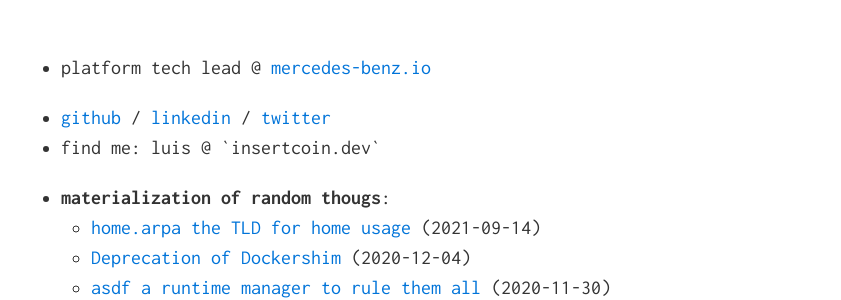
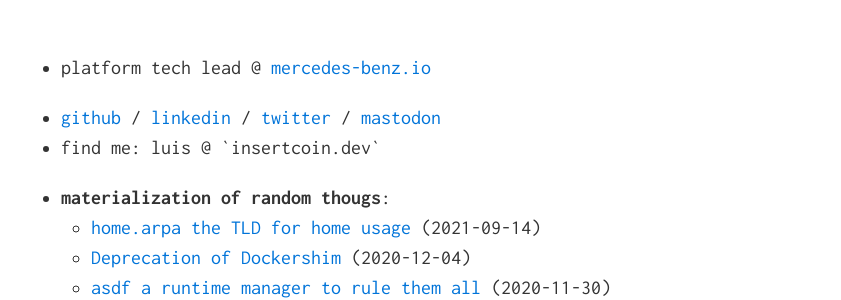
Before and after one commit to lmmendes/ink.insertcoin.dev, a Jekyll site: the page built from index.md, in a window 1280 px wide. Shown: the part 167-467 px from the top of the page, without its empty margins (209-1050 px from the left). Built offline with Jekyll 4.4.1, drawn with Linux system fonts in a browser that asks for light colours.

Commit message:
Added  mastodon link

```diff
--- a/_config.yml
+++ b/_config.yml
@@ -29,8 +29,9 @@ google_analytics: G-S86K5Z69JJ
 
 theme_config:
   twitter_username: lmmendes
-  github_username:  lmmendes
+  github_username: lmmendes
   linkedin_username: lmmendes
+  mastodon_username: lmmendes
   base_domain_url: insertcoin.dev
   back_home_text: "&larr;" # customize text for homepage link in post layout
   date_format: "%Y-%m-%d" # customize how date is formatted
--- a/index.md
+++ b/index.md
@@ -8,7 +8,8 @@ layout: default
     <li>
       <a href="{{ 'https://github.com/' | append: site.theme_config.github_username }}">github</a> /
       <a href="{{ 'https://linkedin.com/in/' | append: site.theme_config.linkedin_username }}">linkedin</a> /
-      <a href="{{ 'https://twitter.com/' | append: site.theme_config.twitter_username }}">twitter</a>
+      <a href="{{ 'https://twitter.com/' | append: site.theme_config.twitter_username }}">twitter</a> /
+      <a href="{{ 'https://mastodon.social/@' | append: site.theme_config.mastodon_username }}">mastodon</a>
     </li>
     <li>
       find me: luis @ `{{ site.theme_config.base_domain_url }}`
```
